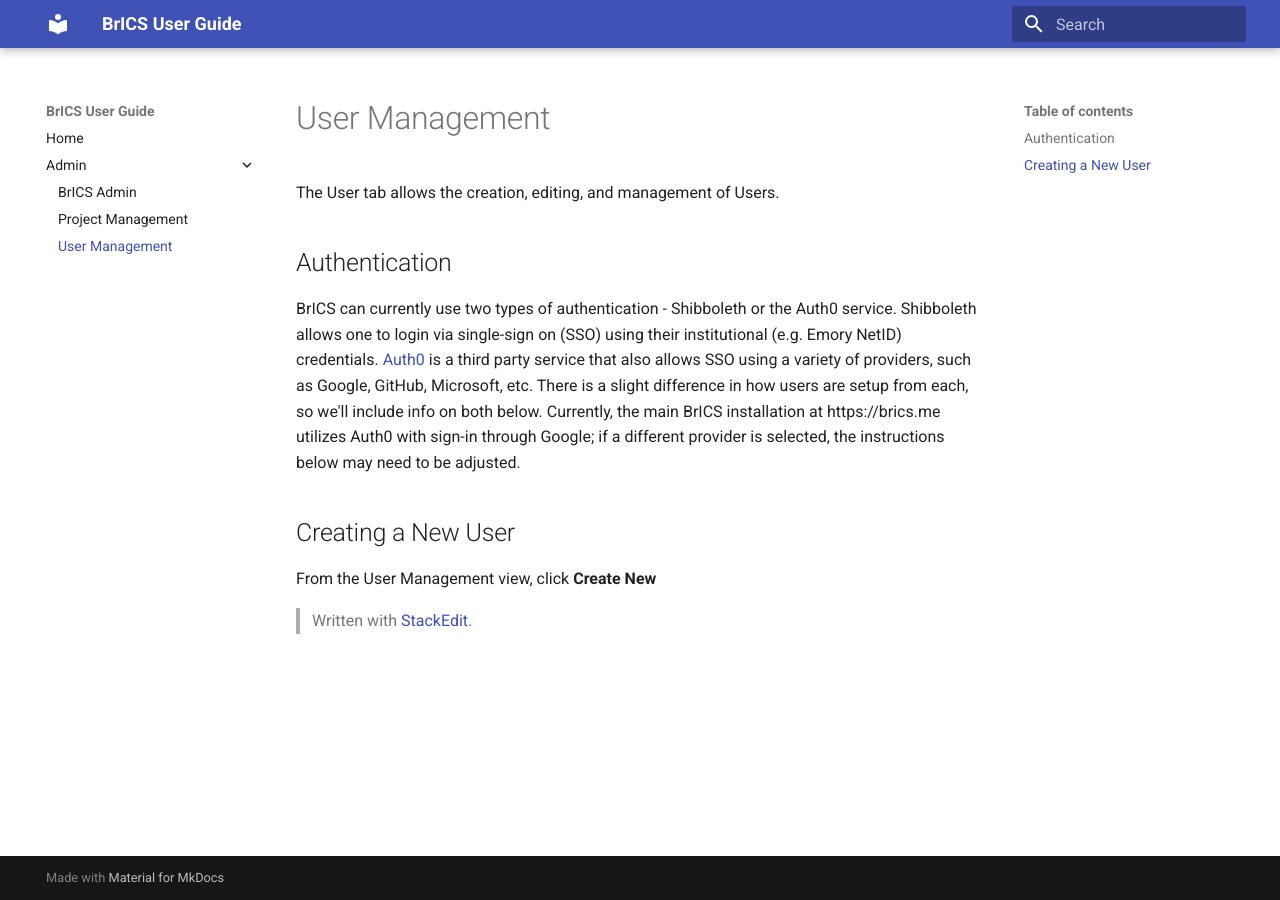
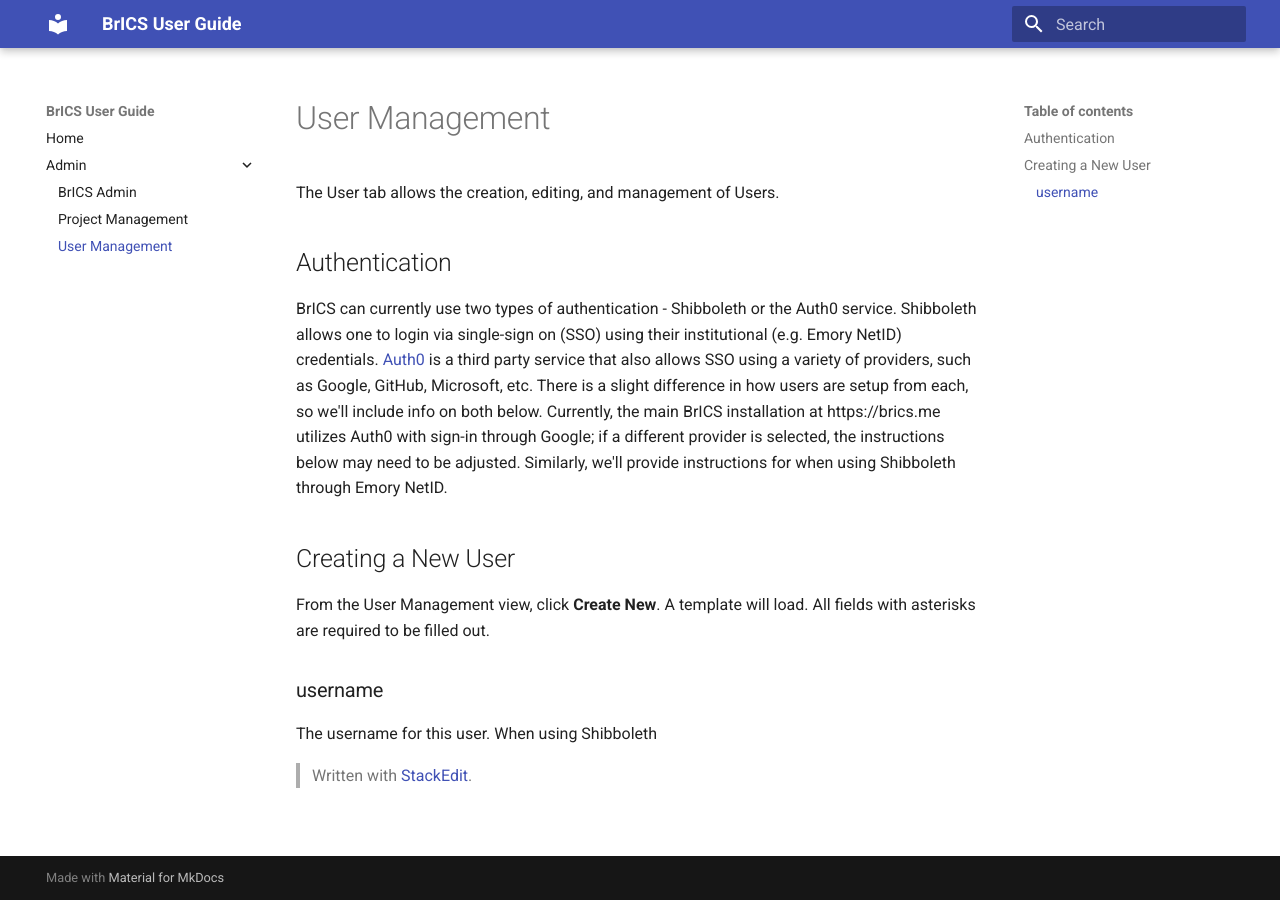
Before and after one commit to BrainImaging/brics-docs, an MkDocs documentation site: the page built from docs/admin/user.md, in a window 1280 px wide. Built offline with MkDocs 1.6.1 and Material for MkDocs 9.7.7, drawn with Linux system fonts in a browser that asks for light colours.

Commit message:
docs/admin/user.md updated from https://stackedit.io/

```diff
--- a/docs/admin/user.md
+++ b/docs/admin/user.md
@@ -4,11 +4,13 @@ The User tab allows the creation, editing, and management of Users.
 
 ## Authentication
 BrICS can currently use two types of authentication - Shibboleth or the Auth0 service. Shibboleth allows one to login via single-sign on (SSO) using their institutional (e.g. Emory NetID) credentials. [Auth0](https://auth0.com) is a third party service that also allows SSO using a variety of providers, such as Google, GitHub, Microsoft, etc. There is a slight difference in how users are setup from each, so we'll include info on both below.
-Currently, the main BrICS installation at https://brics.me utilizes Auth0 with sign-in through Google; if a different provider is selected, the instructions below may need to be adjusted.
+Currently, the main BrICS installation at https://brics.me utilizes Auth0 with sign-in through Google; if a different provider is selected, the instructions below may need to be adjusted. Similarly, we'll provide instructions for when using Shibboleth through Emory NetID.
 ## Creating a New User
 
-From the User Management view, click **Create New**
+From the User Management view, click **Create New**. A template will load. All fields with asterisks are required to be filled out.
+### username
+The username for this user. When using Shibboleth
 > Written with [StackEdit](https://stackedit.io/).
 <!--stackedit_data:
-eyJoaXN0b3J5IjpbNjgxOTQ3NjQzLDExMzg2ODQxNzBdfQ==
+eyJoaXN0b3J5IjpbMTU1Njc1NDUxOSwxMTM4Njg0MTcwXX0=
 -->
```
